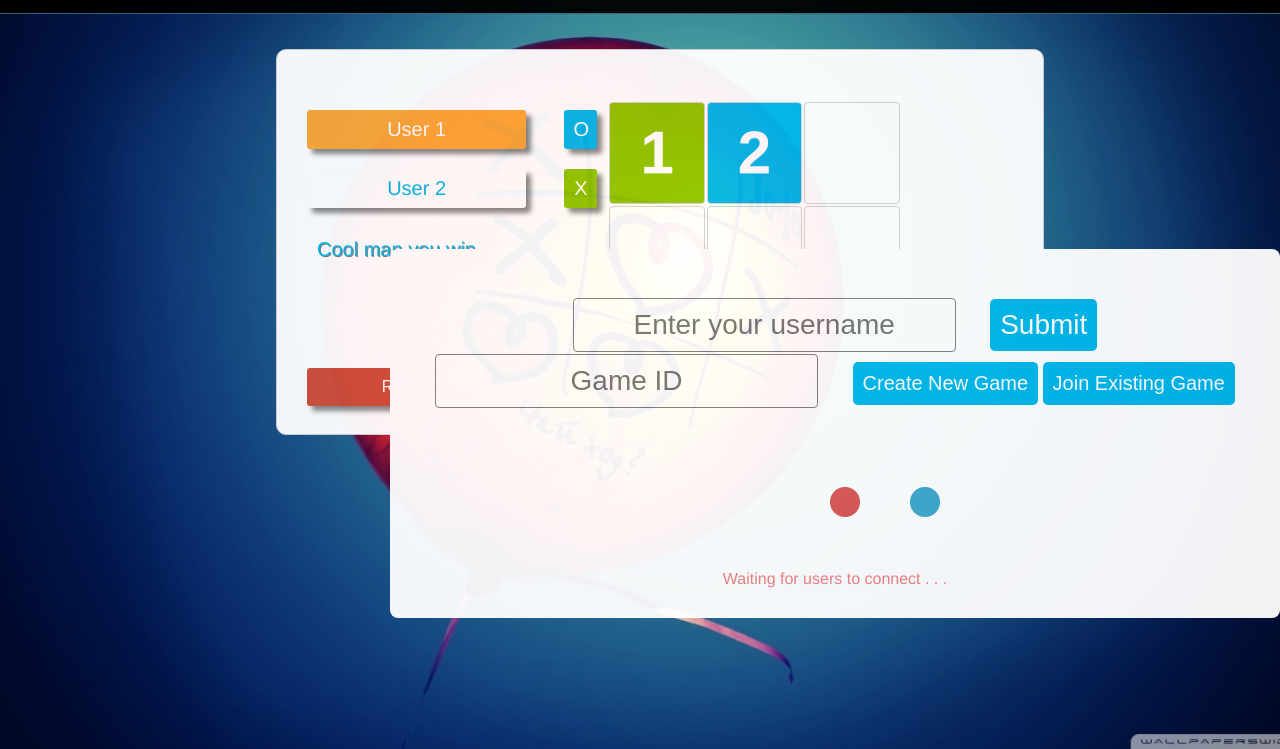
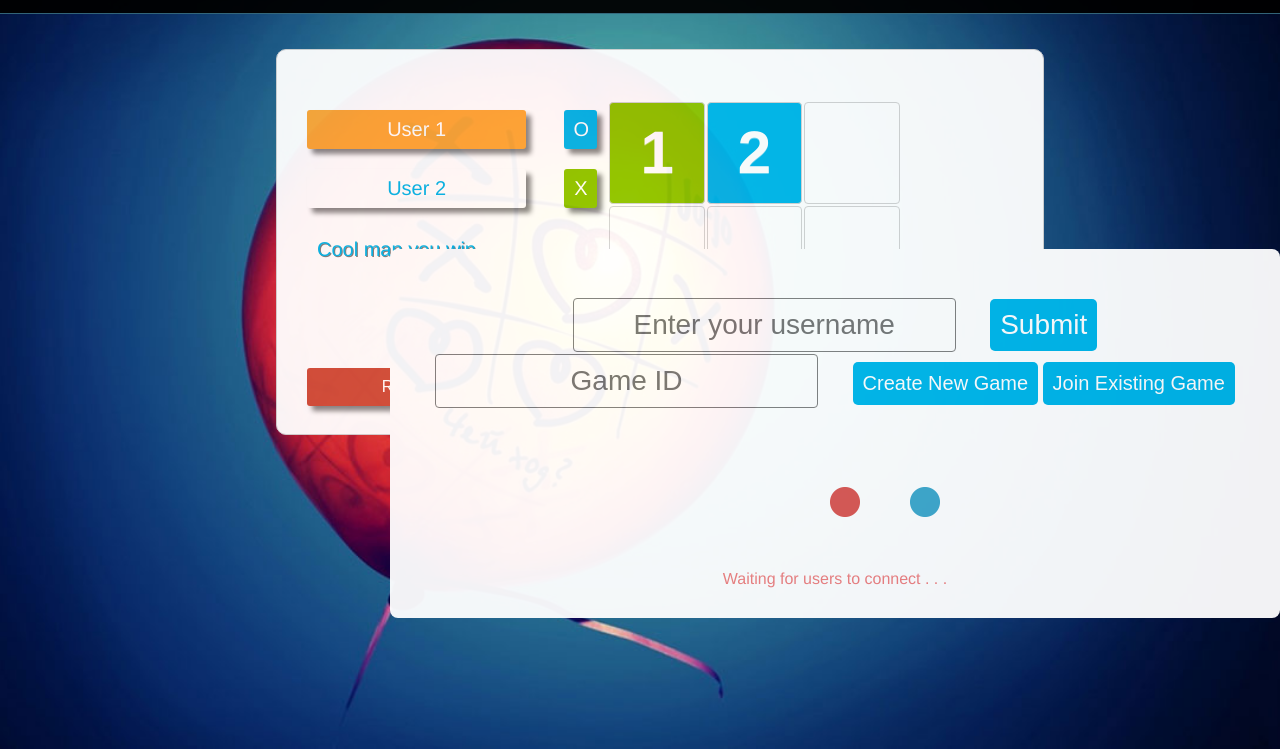
Before and after one commit to sony-mathew/tic-tac-toe-socketio-game, a plain HTML site: page public/index.html in a window 1280 px wide. Shown: the part 51-800 px from the top of the page. Drawn offline with Linux system fonts and the light colour scheme; a script that the page names is missing.

Commit message:
Changed the bg image resolution n size

```diff
--- a/public/css/style.css
+++ b/public/css/style.css
@@ -1,6 +1,5 @@
 html {
-	background-image: url('../images/2.jpg');
-	background: url('../images/2.jpg') no-repeat center center fixed;
+	background: url('../images/4.jpg') no-repeat center center fixed;
   -webkit-background-size: cover;
   -moz-background-size: cover;
   -o-background-size: cover;
```
Also changed, not shown: public/images/3.png (added), public/images/4.jpg (added), 3 other files.
